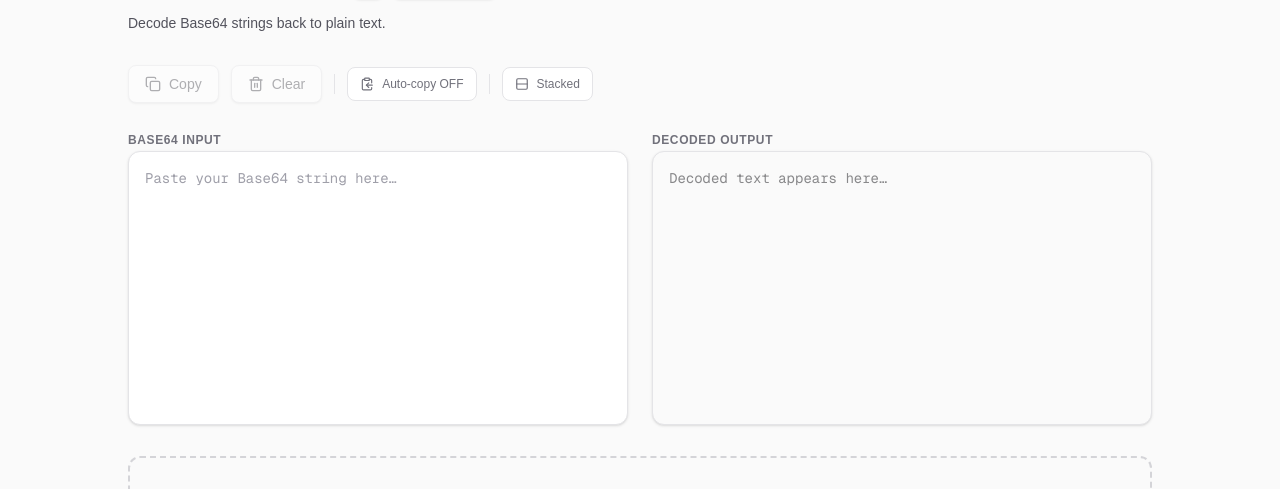
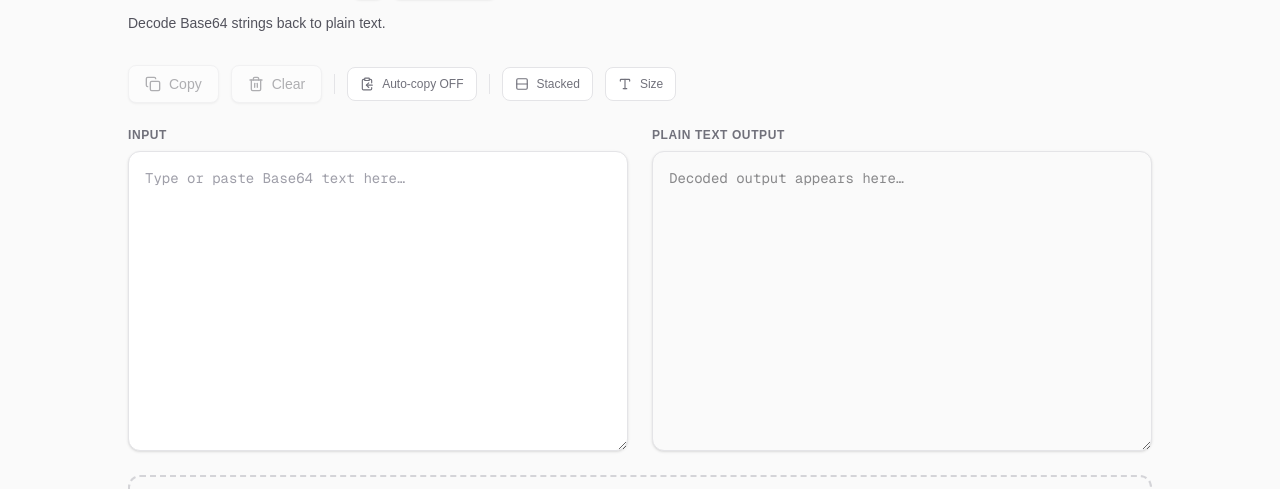
Before and after one commit to cratonik/toolich, a Next.js app: page /tools/developers/base64-decode in a window 1280 px wide. Shown: the part 181-670 px from the top of the page. Built offline with nearby package versions, Linux system fonts and the light colour scheme; no server answers; the database is empty.

Commit message:
feat: Add font size control to JSON and Base64 tools, sync textarea heights, and update new tools list

```diff
--- a/src/components/HomePanel.tsx
+++ b/src/components/HomePanel.tsx
@@ -84,7 +84,7 @@ const TOOL_CATEGORIES: ToolCategory[] = [
 ];
 
 // New tools (added within last 30 days — update this list as you ship tools)
-const NEW_TOOL_SLUGS = ["diff-checker", "subnet-calculator", "cron-parser", "hash-generator", "uuid-generator", "json-formatter", "base64-encode", "base64-decode"];
+const NEW_TOOL_SLUGS = ["markdown-editor","notepad", "notebook", "diff-checker", "subnet-calculator", "json-formatter", "base64-encode", "base64-decode"];
 
 export default function HomePanel() {
     const [recentTools, setRecentTools] = useState<{ name: string; slug: string; category: string }[]>([]);
--- a/src/tools/developers/base64-decode/Base64Decoder.tsx
+++ b/src/tools/developers/base64-decode/Base64Decoder.tsx
@@ -1,7 +1,7 @@
 "use client";
 
 import { useState, useCallback, useRef, useEffect } from "react";
-import { Copy, Check, Trash2, AlertTriangle, Upload, Undo2, ClipboardCopy, Columns, Rows } from "lucide-react";
+import { Copy, Check, Trash2, AlertTriangle, Upload, Undo2, ClipboardCopy, Columns, Rows, Type } from "lucide-react";
 import { useSessionState } from "@/lib/use-session-state";
 
 export default function Base64Decoder() {
@@ -13,8 +13,37 @@ export default function Base64Decoder() {
     const [copied, setCopied] = useState(false);
     const [dragActive, setDragActive] = useState(false);
     const [fileName, setFileName] = useState<string | null>(null);
+    const [fontSize, setFontSize] = useSessionState<"text-sm" | "text-base" | "text-lg" | "text-xl">("base64-decode:size", "text-sm");
+    const [boxHeight, setBoxHeight] = useSessionState("base64-decode:boxHeight", 300);
     const fileInputRef = useRef<HTMLInputElement>(null);
+    const inputRef = useRef<HTMLTextAreaElement>(null);
+    const outputRef = useRef<HTMLTextAreaElement>(null);
     const undoRef = useRef<{ input: string; output: string } | null>(null);
+
+    useEffect(() => {
+        const observer = new ResizeObserver((entries) => {
+            for (const entry of entries) {
+                const target = entry.target as HTMLTextAreaElement;
+                const newHeight = target.style.height;
+                if (!newHeight) continue;
+
+                if (target === inputRef.current && outputRef.current) {
+                    if (outputRef.current.style.height !== newHeight) {
+                        outputRef.current.style.height = newHeight;
+                    }
+                } else if (target === outputRef.current && inputRef.current) {
+                    if (inputRef.current.style.height !== newHeight) {
+                        inputRef.current.style.height = newHeight;
+                    }
+                }
+            }
+        });
+
+        if (inputRef.current) observer.observe(inputRef.current);
+        if (outputRef.current) observer.observe(outputRef.current);
+
+        return () => observer.disconnect();
+    }, []);
 
     const decode = useCallback((text: string) => {
         if (!text.trim()) {
@@ -47,6 +76,12 @@ export default function Base64Decoder() {
         setInput(value);
         setFileName(null);
         decode(value);
+    };
+
+    const cycleFontSize = () => {
+        const sizes: typeof fontSize[] = ["text-sm", "text-base", "text-lg", "text-xl"];
+        const currentIndex = sizes.indexOf(fontSize);
+        setFontSize(sizes[(currentIndex + 1) % sizes.length]);
     };
 
     const handleFile = useCallback(
@@ -170,6 +205,16 @@ export default function Base64Decoder() {
                     {layout === "vertical" ? "Side-by-side" : "Stacked"}
                 </button>
 
+                <button
+                    type="button"
+                    onClick={cycleFontSize}
+                    className="inline-flex items-center gap-2 rounded-lg border border-zinc-200 bg-white px-3 py-2 text-xs font-medium text-zinc-500 transition-all hover:border-zinc-300 hover:bg-zinc-50 dark:border-zinc-700 dark:bg-zinc-800 dark:text-zinc-400 dark:hover:border-zinc-600"
+                    title="Change Text Size"
+                >
+                    <Type className="h-3.5 w-3.5" />
+                    Size
+                </button>
+
                 {/* Undo button (visible right after clear) */}
                 {!input && !output && undoRef.current !== null && (
                     <button
@@ -185,19 +230,18 @@ export default function Base64Decoder() {
             {/* Input / Output panels */}
             <div className={`grid gap-6 ${layout === "horizontal" ? "md:grid-cols-2" : "md:grid-cols-1"}`}>
                 {/* Input */}
-                <div className="space-y-2">
+                <div className="space-y-2 flex flex-col">
                     <label className="text-xs font-semibold uppercase tracking-wider text-zinc-500 dark:text-zinc-400">
-                        Base64 Input
+                        Input
                     </label>
                     <textarea
+                        ref={inputRef}
                         value={input}
                         onChange={(e) => handleInputChange(e.target.value)}
-                        placeholder="Paste your Base64 string here…"
-                        rows={12}
-                        className={`w-full resize-none rounded-xl border p-4 font-mono text-sm shadow-sm outline-none transition-colors placeholder:text-zinc-400 dark:placeholder:text-zinc-500 ${error
-                            ? "border-red-300 bg-red-50/50 text-red-900 focus:border-red-400 focus:ring-2 focus:ring-red-500/20 dark:border-red-500/50 dark:bg-red-500/5 dark:text-red-200"
-                            : "border-zinc-200 bg-white text-zinc-900 focus:border-indigo-400 focus:ring-2 focus:ring-indigo-500/20 dark:border-zinc-700 dark:bg-zinc-900/60 dark:text-zinc-100 dark:focus:border-indigo-500 dark:focus:ring-indigo-500/20"
-                            }`}
+                        placeholder="Type or paste Base64 text here…"
+                        style={{ height: boxHeight }}
+                        onMouseUp={(e) => setBoxHeight(e.currentTarget.getBoundingClientRect().height)}
+                        className={`w-full resize-y rounded-xl border border-zinc-200 bg-white p-4 font-mono text-zinc-900 shadow-sm outline-none transition-colors placeholder:text-zinc-400 focus:border-indigo-400 focus:ring-2 focus:ring-indigo-500/20 dark:border-zinc-700 dark:bg-zinc-900/60 dark:text-zinc-100 dark:placeholder:text-zinc-500 dark:focus:border-indigo-500 dark:focus:ring-indigo-500/20 ${fontSize} ${error ? "border-red-300 bg-red-50/50 text-red-900 dark:border-red-500/50 dark:bg-red-500/5 dark:text-red-200" : ""}`}
                     />
                     {/* Error message */}
                     {error && (
@@ -209,16 +253,18 @@ export default function Base64Decoder() {
                 </div>
 
                 {/* Output */}
-                <div className="space-y-2">
+                <div className="space-y-2 flex flex-col">
                     <label className="text-xs font-semibold uppercase tracking-wider text-zinc-500 dark:text-zinc-400">
-                        Decoded Output
+                        Plain Text Output
                     </label>
                     <textarea
+                        ref={outputRef}
                         value={output}
                         readOnly
-                        placeholder="Decoded text appears here…"
-                        rows={12}
-                        className="w-full resize-none rounded-xl border border-zinc-200 bg-zinc-50 p-4 font-mono text-sm text-zinc-900 shadow-sm outline-none dark:border-zinc-700 dark:bg-zinc-800/40 dark:text-zinc-100 dark:placeholder:text-zinc-500"
+                        placeholder="Decoded output appears here…"
+                        style={{ height: boxHeight }}
+                        onMouseUp={(e) => setBoxHeight(e.currentTarget.getBoundingClientRect().height)}
+                        className={`w-full resize-y rounded-xl border border-zinc-200 bg-zinc-50 p-4 font-mono text-zinc-900 shadow-sm outline-none dark:border-zinc-700 dark:bg-zinc-800/40 dark:text-zinc-100 dark:placeholder:text-zinc-500 ${fontSize}`}
                     />
                 </div>
             </div>
--- a/src/tools/developers/base64-encode/Base64Encoder.tsx
+++ b/src/tools/developers/base64-encode/Base64Encoder.tsx
@@ -1,7 +1,7 @@
 "use client";
 
 import { useState, useCallback, useRef, useEffect } from "react";
-import { Copy, Check, Trash2, Upload, Undo2, ClipboardCopy, Columns, Rows } from "lucide-react";
+import { Copy, Check, Trash2, Upload, Undo2, ClipboardCopy, Columns, Rows, Type } from "lucide-react";
 import { useSessionState } from "@/lib/use-session-state";
 
 export default function Base64Encoder() {
@@ -12,8 +12,37 @@ export default function Base64Encoder() {
     const [copied, setCopied] = useState(false);
     const [dragActive, setDragActive] = useState(false);
     const [fileName, setFileName] = useState<string | null>(null);
+    const [fontSize, setFontSize] = useSessionState<"text-sm" | "text-base" | "text-lg" | "text-xl">("base64-encode:size", "text-sm");
+    const [boxHeight, setBoxHeight] = useSessionState("base64-encode:boxHeight", 300);
     const fileInputRef = useRef<HTMLInputElement>(null);
+    const inputRef = useRef<HTMLTextAreaElement>(null);
+    const outputRef = useRef<HTMLTextAreaElement>(null);
     const undoRef = useRef<{ input: string; output: string } | null>(null);
+
+    useEffect(() => {
+        const observer = new ResizeObserver((entries) => {
+            for (const entry of entries) {
+                const target = entry.target as HTMLTextAreaElement;
+                const newHeight = target.style.height;
+                if (!newHeight) continue;
+
+                if (target === inputRef.current && outputRef.current) {
+                    if (outputRef.current.style.height !== newHeight) {
+                        outputRef.current.style.height = newHeight;
+                    }
+                } else if (target === outputRef.current && inputRef.current) {
+                    if (inputRef.current.style.height !== newHeight) {
+                        inputRef.current.style.height = newHeight;
+                    }
+                }
+            }
+        });
+
+        if (inputRef.current) observer.observe(inputRef.current);
+        if (outputRef.current) observer.observe(outputRef.current);
+
+        return () => observer.disconnect();
+    }, []);
 
     const encode = useCallback((text: string) => {
         if (!text) {
@@ -43,6 +72,12 @@ export default function Base64Encoder() {
         setInput(value);
         setFileName(null);
         encode(value);
+    };
+
+    const cycleFontSize = () => {
+        const sizes: typeof fontSize[] = ["text-sm", "text-base", "text-lg", "text-xl"];
+        const currentIndex = sizes.indexOf(fontSize);
+        setFontSize(sizes[(currentIndex + 1) % sizes.length]);
     };
 
     const handleFile = useCallback((file: File) => {
@@ -164,6 +199,16 @@ export default function Base64Encoder() {
                     {layout === "vertical" ? "Side-by-side" : "Stacked"}
                 </button>
 
+                <button
+                    type="button"
+                    onClick={cycleFontSize}
+                    className="inline-flex items-center gap-2 rounded-lg border border-zinc-200 bg-white px-3 py-2 text-xs font-medium text-zinc-500 transition-all hover:border-zinc-300 hover:bg-zinc-50 dark:border-zinc-700 dark:bg-zinc-800 dark:text-zinc-400 dark:hover:border-zinc-600"
+                    title="Change Text Size"
+                >
+                    <Type className="h-3.5 w-3.5" />
+                    Size
+                </button>
+
                 {/* Undo button (visible right after clear) */}
                 {!input && !output && undoRef.current !== null && (
                     <button
@@ -179,30 +224,34 @@ export default function Base64Encoder() {
             {/* Input / Output panels */}
             <div className={`grid gap-6 ${layout === "horizontal" ? "md:grid-cols-2" : "md:grid-cols-1"}`}>
                 {/* Input */}
-                <div className="space-y-2">
+                <div className="space-y-2 flex flex-col">
                     <label className="text-xs font-semibold uppercase tracking-wider text-zinc-500 dark:text-zinc-400">
                         Input
                     </label>
                     <textarea
+                        ref={inputRef}
                         value={input}
                         onChange={(e) => handleInputChange(e.target.value)}
                         placeholder="Type or paste text here…"
-                        rows={12}
-                        className="w-full resize-none rounded-xl border border-zinc-200 bg-white p-4 font-mono text-sm text-zinc-900 shadow-sm outline-none transition-colors placeholder:text-zinc-400 focus:border-indigo-400 focus:ring-2 focus:ring-indigo-500/20 dark:border-zinc-700 dark:bg-zinc-900/60 dark:text-zinc-100 dark:placeholder:text-zinc-500 dark:focus:border-indigo-500 dark:focus:ring-indigo-500/20"
+                        style={{ height: boxHeight }}
+                        onMouseUp={(e) => setBoxHeight(e.currentTarget.getBoundingClientRect().height)}
+                        className={`w-full resize-y rounded-xl border border-zinc-200 bg-white p-4 font-mono text-zinc-900 shadow-sm outline-none transition-colors placeholder:text-zinc-400 focus:border-indigo-400 focus:ring-2 focus:ring-indigo-500/20 dark:border-zinc-700 dark:bg-zinc-900/60 dark:text-zinc-100 dark:placeholder:text-zinc-500 dark:focus:border-indigo-500 dark:focus:ring-indigo-500/20 ${fontSize}`}
                     />
                 </div>
 
                 {/* Output */}
-                <div className="space-y-2">
+                <div className="space-y-2 flex flex-col">
                     <label className="text-xs font-semibold uppercase tracking-wider text-zinc-500 dark:text-zinc-400">
                         Base64 Output
                     </label>
                     <textarea
+                        ref={outputRef}
                         value={output}
                         readOnly
                         placeholder="Encoded output appears here…"
-                        rows={12}
-                        className="w-full resize-none rounded-xl border border-zinc-200 bg-zinc-50 p-4 font-mono text-sm text-zinc-900 shadow-sm outline-none dark:border-zinc-700 dark:bg-zinc-800/40 dark:text-zinc-100 dark:placeholder:text-zinc-500"
+                        style={{ height: boxHeight }}
+                        onMouseUp={(e) => setBoxHeight(e.currentTarget.getBoundingClientRect().height)}
+                        className={`w-full resize-y rounded-xl border border-zinc-200 bg-zinc-50 p-4 font-mono text-zinc-900 shadow-sm outline-none dark:border-zinc-700 dark:bg-zinc-800/40 dark:text-zinc-100 dark:placeholder:text-zinc-500 ${fontSize}`}
                     />
                 </div>
             </div>
--- a/src/tools/developers/json-formatter/JsonFormatter.tsx
+++ b/src/tools/developers/json-formatter/JsonFormatter.tsx
@@ -2,7 +2,7 @@
 
 import { useState, useCallback, useRef, useEffect, useMemo } from "react";
 import { createPortal } from "react-dom";
-import { Copy, Check, Trash2, Upload, WrapText, Minimize2, Undo2, ClipboardCopy, ListTree } from "lucide-react";
+import { Copy, Check, Trash2, Upload, WrapText, Minimize2, Undo2, ClipboardCopy, ListTree, Type } from "lucide-react";
 import { useSessionState } from "@/lib/use-session-state";
 
 type IndentSize = 2 | 4;
@@ -706,9 +706,9 @@ function JsonTreeNode({ name, index, value, depth, path, isLast = true }: JsonTr
     );
 }
 
-function JsonTree({ value }: { value: JsonValue }) {
+function JsonTree({ value, fontSizeClass }: { value: JsonValue, fontSizeClass?: string }) {
     return (
-        <div className="font-mono text-[13px] leading-snug text-zinc-800 dark:text-zinc-100 py-1">
+        <div className={`font-mono leading-snug text-zinc-800 dark:text-zinc-100 py-1 ${fontSizeClass || "text-[13px]"}`}>
             <JsonTreeNode value={value} depth={0} path="" />
         </div>
     );
@@ -725,6 +725,7 @@ export default function JsonFormatter() {
     const [dragActive, setDragActive] = useState(false);
     const [fileName, setFileName] = useState<string | null>(null);
     const [showTree, setShowTree] = useState(false);
+    const [fontSize, setFontSize] = useSessionState<"text-sm" | "text-base" | "text-lg" | "text-xl">("json-formatter:size", "text-sm");
     const fileInputRef = useRef<HTMLInputElement>(null);
     const textareaRef = useRef<HTMLTextAreaElement>(null);
     const highlightRef = useRef<HTMLPreElement>(null);
@@ -832,6 +833,12 @@ export default function JsonFormatter() {
     const handlePrettify = () => {
         const result = prettify(content, indent);
         setContent(result);
+    };
+
+    const cycleFontSize = () => {
+        const sizes: typeof fontSize[] = ["text-sm", "text-base", "text-lg", "text-xl"];
+        const currentIndex = sizes.indexOf(fontSize);
+        setFontSize(sizes[(currentIndex + 1) % sizes.length]);
     };
 
     const handleMinify = () => {
@@ -1029,6 +1036,19 @@ export default function JsonFormatter() {
                     Auto-copy {autoCopy ? "ON" : "OFF"}
                 </button>
 
+                {/* Font Size */}
+                <button
+                    type="button"
+                    onClick={cycleFontSize}
+                    className="inline-flex items-center gap-2 rounded-lg border border-zinc-200 bg-white px-3 py-2 text-xs font-medium text-zinc-500 transition-all hover:border-zinc-300 hover:bg-zinc-50 dark:border-zinc-700 dark:bg-zinc-800 dark:text-zinc-400 dark:hover:border-zinc-600"
+                    title="Change Text Size"
+                >
+                    <Type className="h-3.5 w-3.5" />
+                    Size
+                </button>
+
+                <div className="h-5 w-px bg-zinc-200 dark:bg-zinc-700" />
+
                 {/* Tree view toggle */}
                 <button
                     type="button"
@@ -1052,7 +1072,7 @@ export default function JsonFormatter() {
 
                 {treeMode && parsedJson ? (
                     <div className="relative min-h-[200px] max-h-[70vh] overflow-auto rounded-xl border border-zinc-200 bg-zinc-50/80 p-3 shadow-sm transition-colors dark:border-zinc-700 dark:bg-zinc-900/90">
-                        <JsonTree value={parsedJson} />
+                        <JsonTree value={parsedJson} fontSizeClass={fontSize} />
                     </div>
                 ) : (
                     <>
@@ -1087,7 +1107,7 @@ export default function JsonFormatter() {
                                         {/* Syntax highlight layer (behind textarea) */}
                                         <pre
                                             ref={highlightRef}
-                                            className="pointer-events-none whitespace-pre p-4 font-mono text-[13px] leading-relaxed"
+                                            className={`pointer-events-none whitespace-pre p-4 font-mono leading-relaxed ${fontSize}`}
                                             aria-hidden="true"
                                             dangerouslySetInnerHTML={{
                                                 __html: highlightedHtml || "&nbsp;",
@@ -1122,10 +1142,10 @@ export default function JsonFormatter() {
                                             placeholder='Paste JSON to auto-format, or type and hit "Prettify"…'
                                             wrap="off"
                                             spellCheck={false}
-                                            className={`relative z-10 block w-full min-h-[200px] resize-none whitespace-pre bg-transparent p-4 font-mono text-[13px] leading-relaxed outline-none placeholder:text-zinc-400 dark:placeholder:text-zinc-500 ${content
+                                            className={`relative z-10 block w-full min-h-[200px] resize-none whitespace-pre bg-transparent p-4 font-mono leading-relaxed outline-none placeholder:text-zinc-400 dark:placeholder:text-zinc-500 ${content
                                                 ? "text-transparent caret-zinc-800 dark:caret-zinc-200"
                                                 : "text-zinc-900 dark:text-zinc-100"
-                                                }`}
+                                                } ${fontSize}`}
                                         />
                                     </div>
                                 </div>
```
